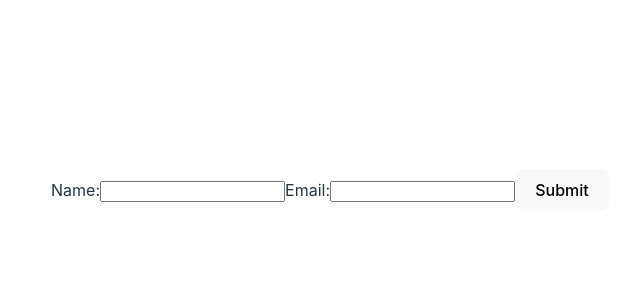
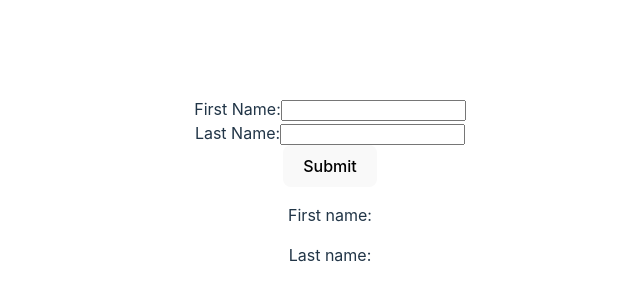
Before and after one commit to ShlykovAA/vite_react, a React (Vite) app: page / in a window 1280 px wide. Shown: the part 210-510 px from the top of the page, without its empty margins (310-950 px from the left). Built offline with nearby package versions, Linux system fonts and the light colour scheme.

Commit message:
useForm with Yup

```diff
--- a/package.json
+++ b/package.json
@@ -9,6 +9,7 @@
     "preview": "vite preview"
   },
   "dependencies": {
+    "@hookform/resolvers": "^3.1.0",
     "classnames": "^2.3.2",
     "react": "^18.2.0",
     "react-dom": "^18.2.0",
--- a/src/sections/form/form.tsx
+++ b/src/sections/form/form.tsx
@@ -1,40 +1,55 @@
-import { useForm } from "react-hook-form"
+import React from "react";
+import { useForm } from "react-hook-form";
+import { yupResolver } from '@hookform/resolvers/yup';
+import * as Yup from "yup";
 
 interface IForm {
-    name: string;
-    email: string;
+    firstName: string;
+    lastName: string;
 }
 
+const validationSchema = Yup.object({
+    firstName: Yup.string().required("Required"),
+    lastName: Yup.string().required("Required"),
+})
+
 export const Form = () => {
-    const { formState, getValues, handleSubmit, register, watch } = useForm<IForm>({
-        mode: "onSubmit",
-        reValidateMode: "onBlur",
-        defaultValues: {name: "", email: ""},
-        criteriaMode: "firstError",
-        shouldFocusError: true,
+    const [submitted, setSubmitted] = React.useState<boolean>(false);
+    const { handleSubmit, register, formState, getValues } = useForm<IForm>({
+        mode: "onBlur",
+        resolver: yupResolver(validationSchema)
     });
 
-    console.log("formState", formState)
-    console.log("watch", watch("name"))
-    console.log("watch[]", watch(['name', 'email']))
-    console.log("getValues", getValues())
-
-    const onSubmit = (values: any, event: any) => {
-        console.log("onSubmit", values)
-        console.log("onSubmit 2", event)
+    const onSubmit = (values: any) => {
+        setSubmitted(true);
     }
+    const values = getValues();
 
     return (
+        <>
             <form onSubmit={handleSubmit(onSubmit)}>
                 <label>
-                Name:
-                <input type="text" {...register('name')} />
+                    First Name:
+                    <input type="text" {...register('firstName')} />
                 </label>
+                { formState.errors.firstName && formState.touchedFields.firstName && (
+                    <p>{formState.errors.firstName.message}</p>
+                )}
+                <br />
                 <label>
-                Email:
-                <input type="text" {...register('email')} />
+                    Last Name:
+                    <input type="text" {...register('lastName')} />
                 </label>
+                { formState.errors.lastName && formState.touchedFields.lastName && (
+                    <p>{formState.errors.lastName.message}</p>
+                )}
+                <br />
                 <button type="submit">Submit</button>
             </form>
+            <div>
+                <p>First name: {values.firstName}</p>
+                <p>Last name: {values.lastName}</p>
+            </div>
+        </>
     )
 }
```
Also changed, not shown: 1 other file (tests, documents, lock files or other folders). Lines whose indentation alone changed are shown as unchanged.
